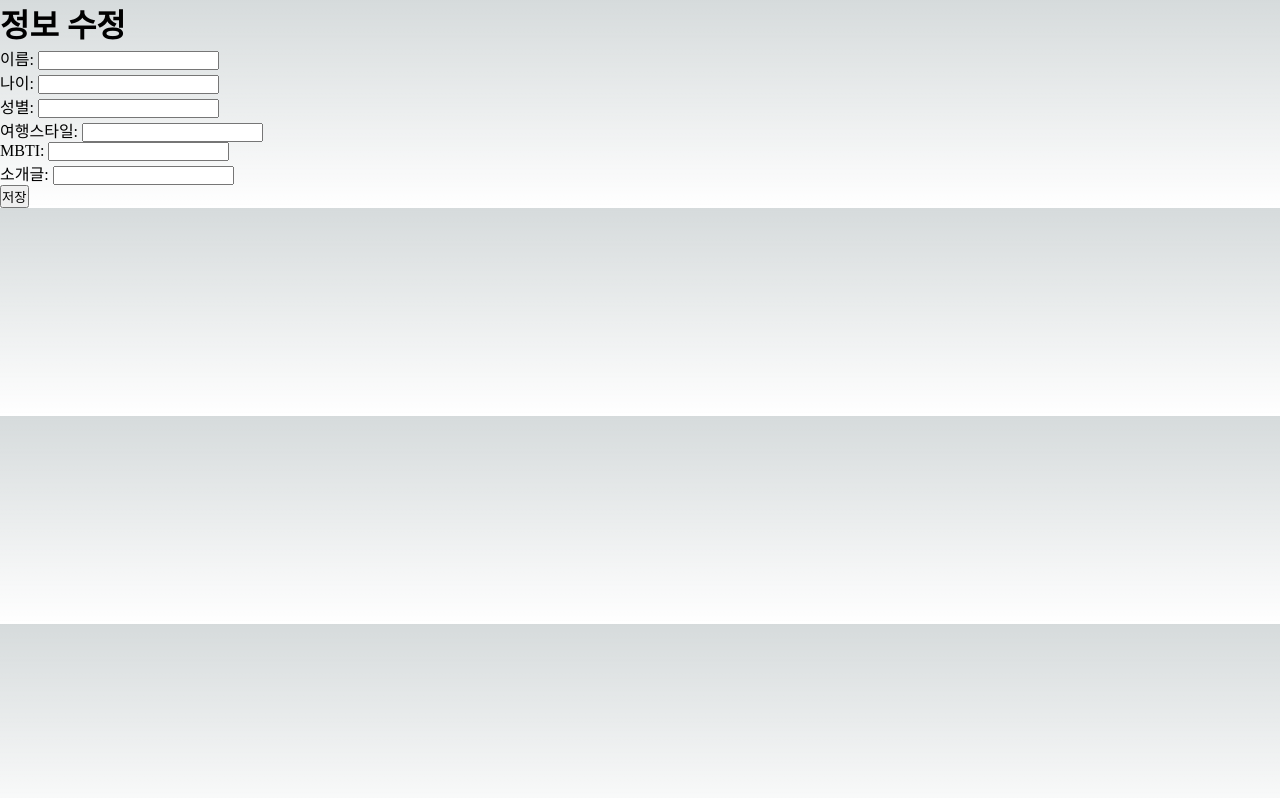
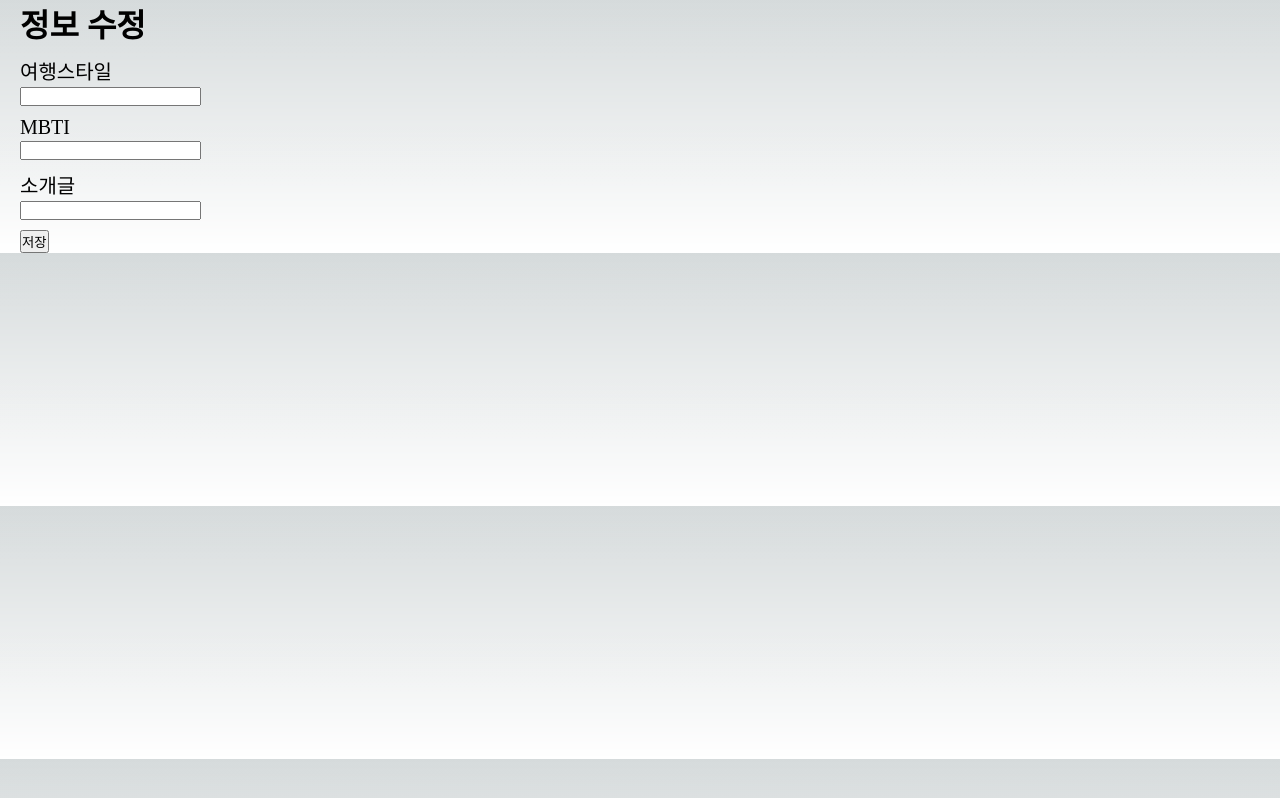
Before and after one commit to leave-assistant/TourMate, a Next.js app: page /MyPage/MemberEdit in a window 1280 px wide. Built offline with nearby package versions, Linux system fonts and the light colour scheme.

Commit message:
정보 수정 부분 수정

```diff
--- a/src/pages/MyPage/MemberEdit.tsx
+++ b/src/pages/MyPage/MemberEdit.tsx
@@ -1,9 +1,7 @@
 import React, { useState } from 'react';
+import styled from "styled-components";
 
 interface MemberInfo {
-  name: string;
-  age: string;
-  gender: string;
   tourstyle: string;
   mbti: string;
   info: string;
@@ -11,9 +9,6 @@ interface MemberInfo {
 
 const MemberEdit: React.FC = () => {
   const [memberInfo, setMemberInfo] = useState<MemberInfo>({
-    name: '',
-    age: '',
-    gender: '',
     tourstyle: '',
     mbti: '',
     info: '',
@@ -34,67 +29,77 @@ const MemberEdit: React.FC = () => {
   };
 
   return (
-    <div>
+    <Edit>
+      <div>
       <h1>정보 수정</h1>
       <form>
-      <div>
-          <label>이름: </label>
-          <input
-            type="text"
-            name="name"
-            value={memberInfo.name}
-            onChange={handleInputChange}
-          />
-        </div>
         <div>
-          <label>나이: </label>
-          <input
-            type="number"
-            name="age"
-            value={memberInfo.age}
-            onChange={handleInputChange}
-          />
-        </div>
-        <div>
-          <label>성별: </label>
-          <input
-            type="text"
-            name="gender"
-            value={memberInfo.gender}
-            onChange={handleInputChange}
-          />
-        </div>
-        <div>
-          <label>여행스타일: </label>
-          <input
+          <TourStyleQuestion><label>여행스타일</label></TourStyleQuestion>
+          <TourStyle><input
             type="text"
             name="tourstyle"
             value={memberInfo.tourstyle}
             onChange={handleInputChange}
-          />
+          /></TourStyle>
         </div>
         <div>
-          <label>MBTI: </label>
-          <input
+          <MbtiQuestion><label>MBTI </label></MbtiQuestion>
+          <Mbti><input
             type="text"
             name="mbti"
             value={memberInfo.mbti}
             onChange={handleInputChange}
-          />
+          /></Mbti>
         </div>
         <div>
-          <label>소개글: </label>
-          <input
+          <InfoQuestion><label>소개글 </label></InfoQuestion>
+          <Info><input
             type="text"
             name="info"
             value={memberInfo.info}
             onChange={handleInputChange}
-          />
+          /></Info>
         </div>
       </form>
-      <button onClick={handleSave}>저장</button>
+      <Button><button onClick={handleSave}>저장</button></Button>
     </div>
+    </Edit>
+
   );
 };
 
+const Edit = styled.div`
+  margin-left: 20px;
+`;
+
+const TourStyleQuestion = styled.div`
+  font-size: 20px;
+  margin-top: 10px;
+`;
+
+const TourStyle = styled.div`
+  font-size: 18px;
+`;
+
+const MbtiQuestion = styled.div`
+  font-size: 20px;
+  margin-top: 10px;
+`;
+
+const Mbti = styled.div`
+  font-size: 18px;
+`;
+const InfoQuestion = styled.div`
+  font-size: 20px;
+  margin-top: 10px;
+`;
+
+const Info = styled.div`
+  font-size: 18px;
+`;
+
+const Button = styled.div`
+  margin-top: 10px;
+`;
+
 export default MemberEdit;
```
Also changed, not shown: src/pages/MyPage/MyPage.tsx (+42 -7 lines).
